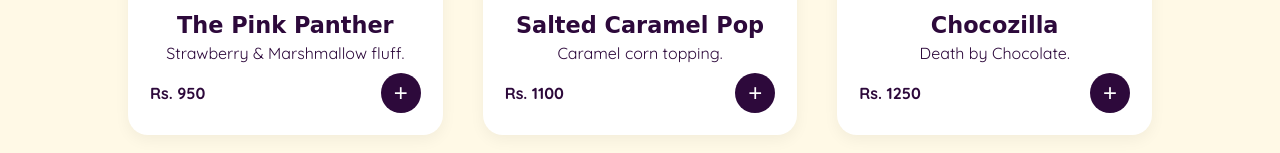
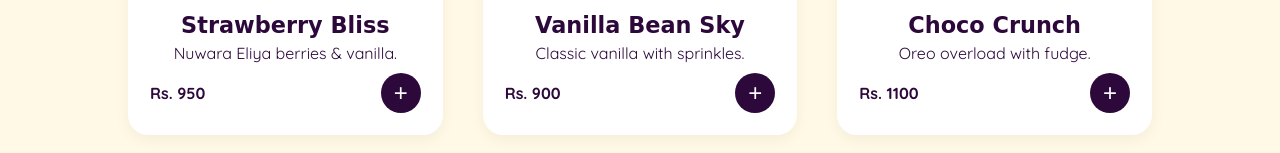
Before and after one commit to Akitha-Chamin/Milkshake_mingle, a plain HTML site: page index.html in a window 1280 px wide. Shown: the part 1421-1574 px from the top of the page. Drawn offline with Linux system fonts and the light colour scheme; a web font is replaced by a local one.

Commit message:
Update index.html

```diff
--- a/index.html
+++ b/index.html
@@ -44,6 +44,8 @@
         <div class="hero-visual">
             <div class="video-wrapper" id="videoContainer" style="cursor: pointer;">
                 <video id="heroVideo" autoplay muted loop playsinline poster="https://images.unsplash.com/photo-1572490122747-3968b75cc699?w=600&q=80">
+                    <source src="Generate_a_1_202512010040_6kzwk.mp4" type="video/mp4">
+                    Your browser does not support the video tag.
                 </video>
             </div>
         </div>
@@ -61,27 +63,27 @@
 
         <div class="menu-grid">
             <div class="product-card">
-                <div class="card-img-wrapper"><img src="str.png" alt="Shake"></div>
+                <div class="card-img-wrapper"><img src="str.png" alt="Strawberry"></div>
                 <div class="card-info">
-                    <h3>The Pink Panther</h3>
-                    <p>Strawberry & Marshmallow fluff.</p>
-                    <div class="price-row"><strong>Rs. 950</strong> <button class="add-btn" onclick="addToCart('Pink Panther', 950, 'str.png)">+</button></div>
+                    <h3>Strawberry Bliss</h3>
+                    <p>Nuwara Eliya berries & vanilla.</p>
+                    <div class="price-row"><strong>Rs. 950</strong> <button class="add-btn" onclick="addToCart('Strawberry Bliss', 950, 'str.png')">+</button></div>
                 </div>
             </div>
             <div class="product-card">
-                <div class="card-img-wrapper"><img src="car.png" alt="Shake"></div>
+                <div class="card-img-wrapper"><img src="van.png" alt="Vanilla"></div>
                 <div class="card-info">
-                    <h3>Salted Caramel Pop</h3>
-                    <p>Caramel corn topping.</p>
-                    <div class="price-row"><strong>Rs. 1100</strong> <button class="add-btn" onclick="addToCart('Salted Caramel', 1100, 'car.png)">+</button></div>
+                    <h3>Vanilla Bean Sky</h3>
+                    <p>Classic vanilla with sprinkles.</p>
+                    <div class="price-row"><strong>Rs. 900</strong> <button class="add-btn" onclick="addToCart('Vanilla Sky', 900, 'van.png')">+</button></div>
                 </div>
             </div>
-             <div class="product-card">
-                <div class="card-img-wrapper"><img src="cho.png" alt="Shake"></div>
+            <div class="product-card">
+                <div class="card-img-wrapper"><img src="cho.png" alt="Choco"></div>
                 <div class="card-info">
-                    <h3>Chocozilla</h3>
-                    <p>Death by Chocolate.</p>
-                    <div class="price-row"><strong>Rs. 1250</strong> <button class="add-btn" onclick="addToCart('Chocozilla', 1250, 'cho.png)">+</button></div>
+                    <h3>Choco Crunch</h3>
+                    <p>Oreo overload with fudge.</p>
+                    <div class="price-row"><strong>Rs. 1100</strong> <button class="add-btn" onclick="addToCart('Choco Crunch', 1100, 'cho.png')">+</button></div>
                 </div>
             </div>
         </div>
@@ -149,5 +151,4 @@
     <div id="checkout-modal-placeholder"></div>
     <script src="script.js"></script>
 </body>
-
 </html>
```
